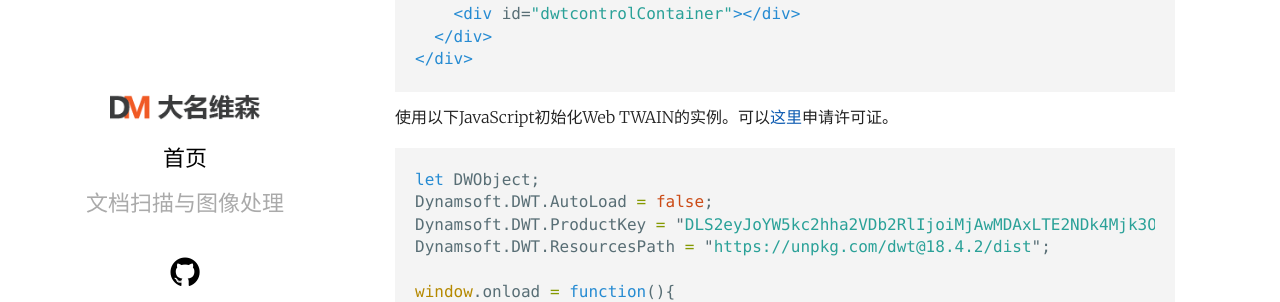
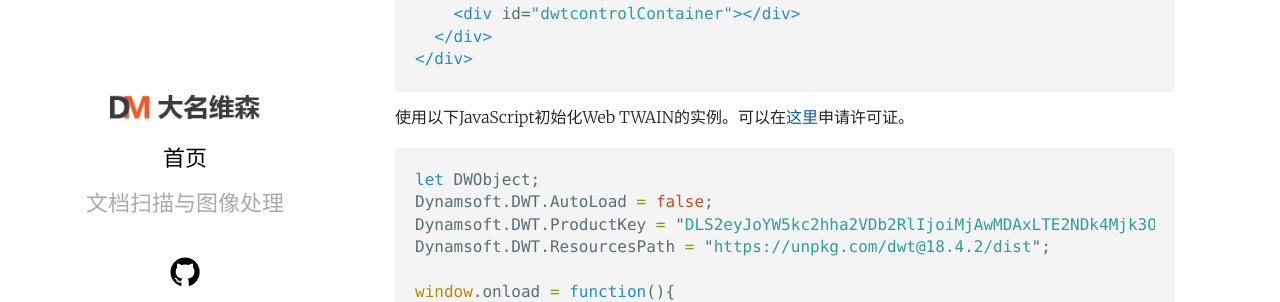
Before and after one commit to damingsoft/damingsoft.github.io, a Jekyll site: the page built from _posts/2024-02-05-quality-evaluation-of-scanned-document-images.md, in a window 1280 px wide and 900 px high, scrolled down 4522 px. Shown: the part 153-455 px from the top of the window. Built offline with Jekyll 4.4.1, drawn with Linux system fonts in a browser that asks for light colours; some of the changed text lies outside the part shown.

Commit message:
add missing words

````diff
--- a/_posts/2024-02-05-quality-evaluation-of-scanned-document-images.md
+++ b/_posts/2024-02-05-quality-evaluation-of-scanned-document-images.md
@@ -105,7 +105,7 @@ OCR软件在给出文本结果时通常还包含置信度分数。该分数可
    </div>
    ```
 
-   使用以下JavaScript初始化Web TWAIN的实例。可以[这里](https://www.dynamsoft.com/customer/license/trialLicense?product=dwt)申请许可证。
+   使用以下JavaScript初始化Web TWAIN的实例。可以在[这里](https://www.dynamsoft.com/customer/license/trialLicense?product=dwt)申请许可证。
 
    ```js
    let DWObject;
````
Also changed, not shown: other parts of _posts/2024-02-05-quality-evaluation-of-scanned-document-images.md (+1 -1 lines).
